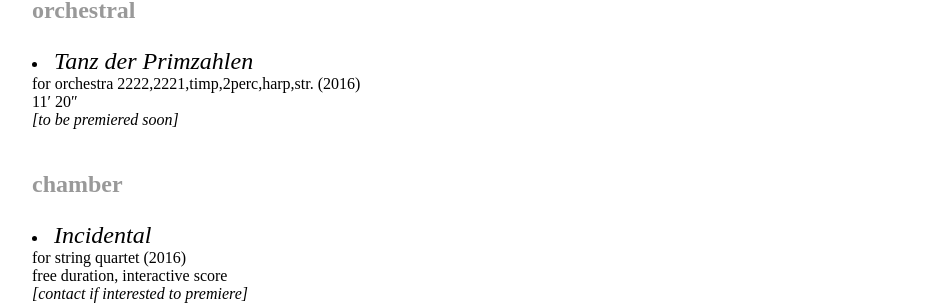
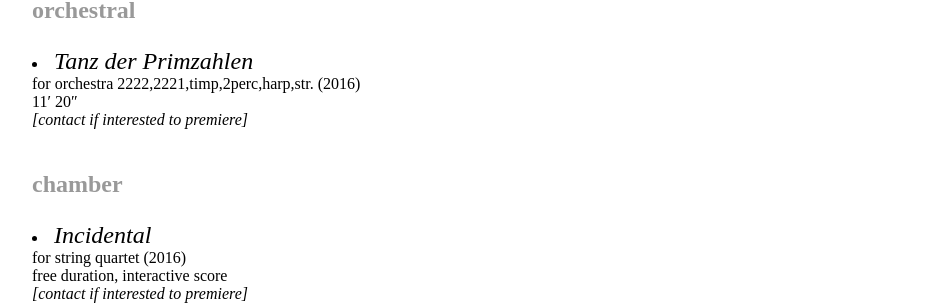
Before and after one commit to maksuihin/maksuihin.github.io, a Jekyll site: the page built from works.html, in a window 1280 px wide. Shown: the part 334-639 px from the top of the page, without its empty margins (160-1098 px from the left). Built offline with Jekyll 4.4.1, drawn with Linux system fonts in a browser that asks for light colours.

Commit message:
Update works.html

```diff
--- a/works.html
+++ b/works.html
@@ -12,7 +12,7 @@ title: Music Works by MAK, Sui-hin
 			<p><h2>orchestral</h2></p><u1>
 				<li><em>Tanz der Primzahlen</em>
 				</br>for orchestra 2222,2221,timp,2perc,harp,str. (2016)</br>11′ 20″<br/>
-				<i>[to be premiered soon]</i></li>
+				<i>[contact if interested to premiere]</i></li>
 				</ul>
 			</br>
 
```
